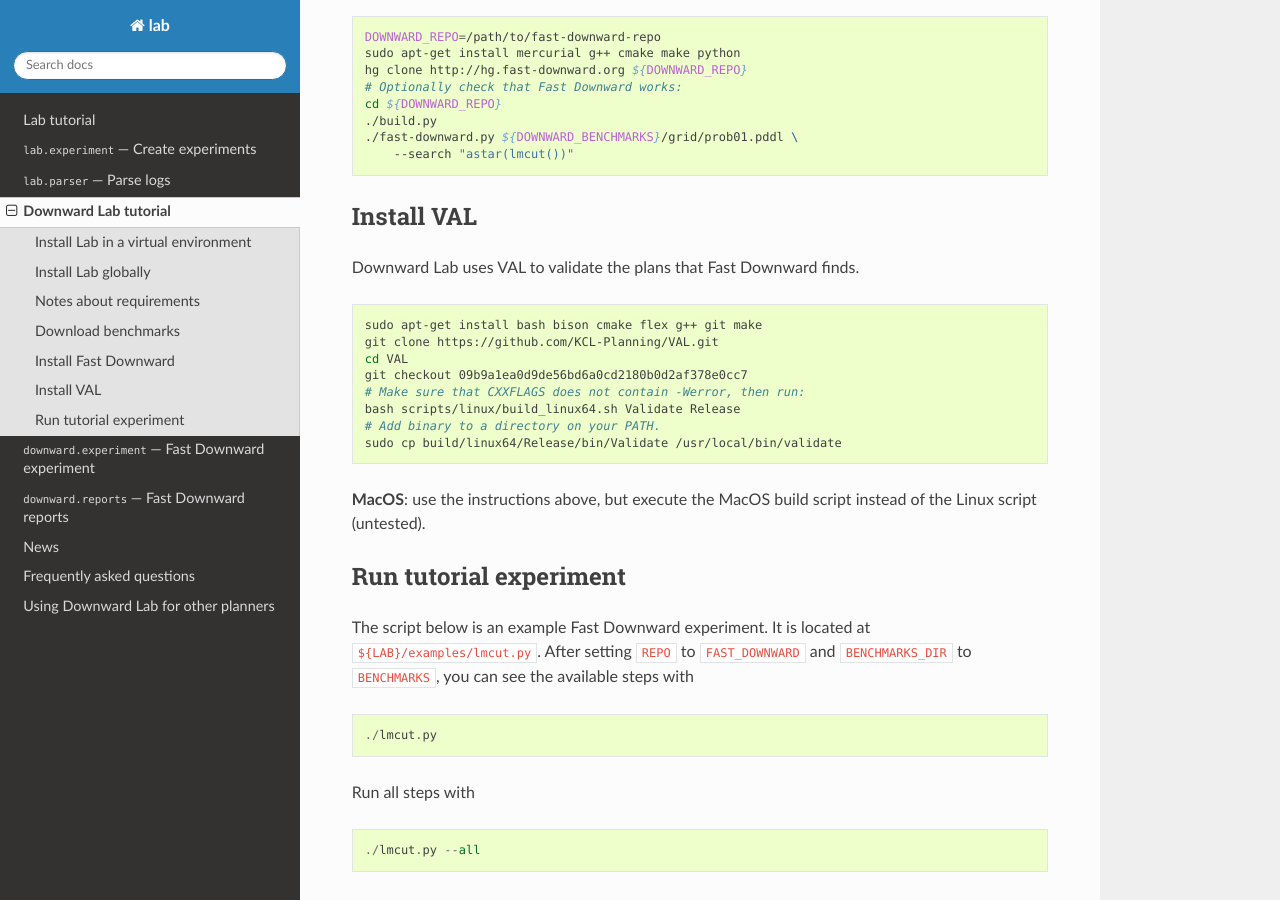
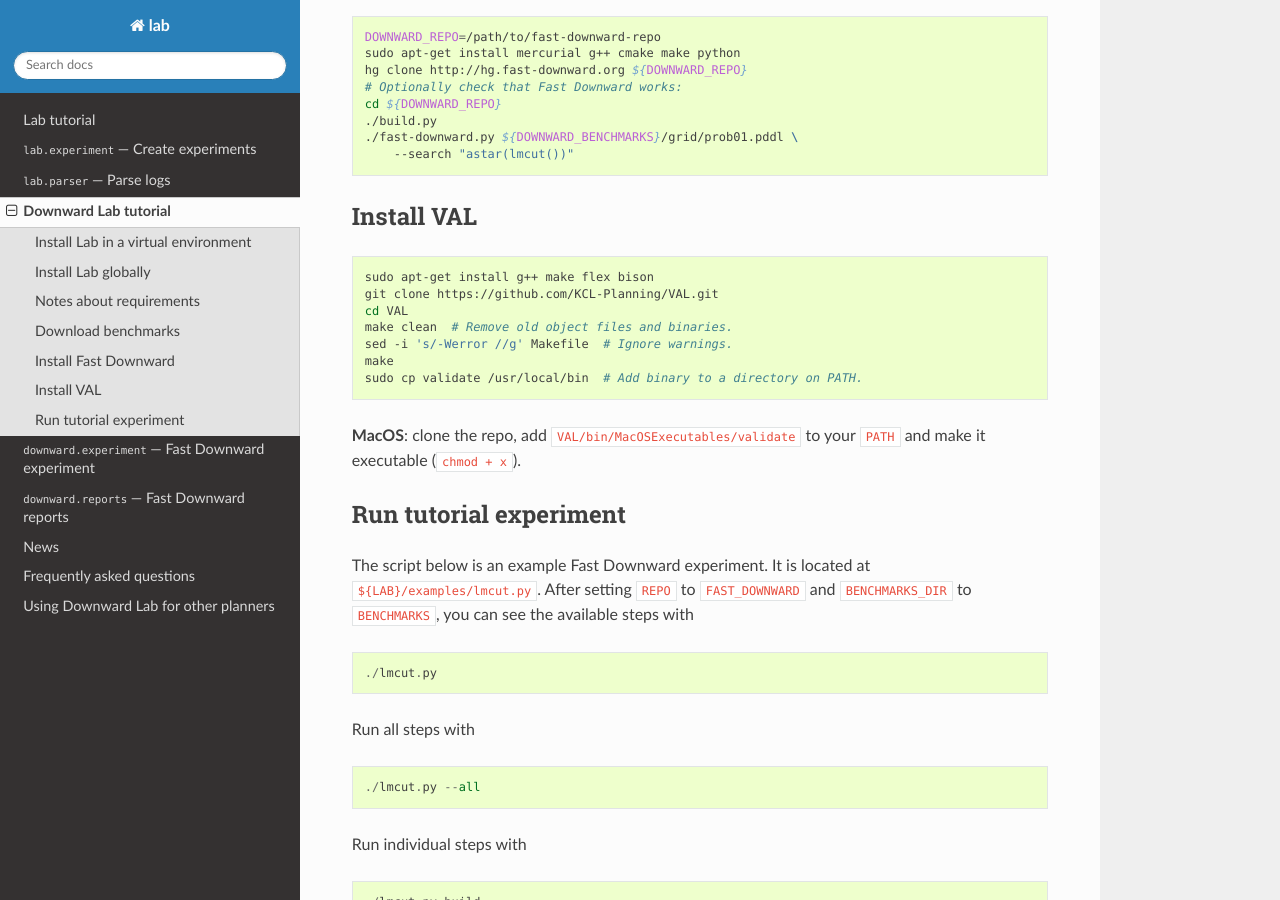
Before and after one commit to aibasel/lab, a Sphinx documentation site: the page built from docs/downward.tutorial.rst, in a window 1280 px wide and 900 px high, scrolled down 1876 px. Built offline with Sphinx 7.4.7 and the Read the Docs theme 2.0.0, drawn with Linux system fonts in a browser that asks for light colours; pages that are not in the unit, such as notebooks, are missing from menus.

Commit message:
Revert instructions for building VAL since latest version requires timestamps.

```diff
--- a/docs/downward.tutorial.rst
+++ b/docs/downward.tutorial.rst
@@ -42,24 +42,20 @@
 
 Install VAL
 -----------
-
-Downward Lab uses VAL to validate the plans that Fast Downward finds.
-
 .. highlight:: bash
 
 ::
 
-    sudo apt-get install bash bison cmake flex g++ git make
+    sudo apt-get install g++ make flex bison
     git clone https://github.com/KCL-Planning/VAL.git
     cd VAL
-    git checkout 09b9a1ea0d9de56bd6a0cd2180b0d2af378e0cc7
-    # Make sure that CXXFLAGS does not contain -Werror, then run:
-    bash scripts/linux/build_linux64.sh Validate Release
-    # Add binary to a directory on your PATH.
-    sudo cp build/linux64/Release/bin/Validate /usr/local/bin/validate
+    make clean  # Remove old object files and binaries.
+    sed -i 's/-Werror //g' Makefile  # Ignore warnings.
+    make
+    sudo cp validate /usr/local/bin  # Add binary to a directory on PATH.
 
-**MacOS**: use the instructions above, but execute the MacOS build
-script instead of the Linux script (untested).
+**MacOS**: clone the repo, add ``VAL/bin/MacOSExecutables/validate`` to
+your ``PATH`` and make it executable (``chmod + x``).
 
 
 Run tutorial experiment
```
Also changed, not shown: bitbucket-pipelines.yml (+7 -5 lines).
